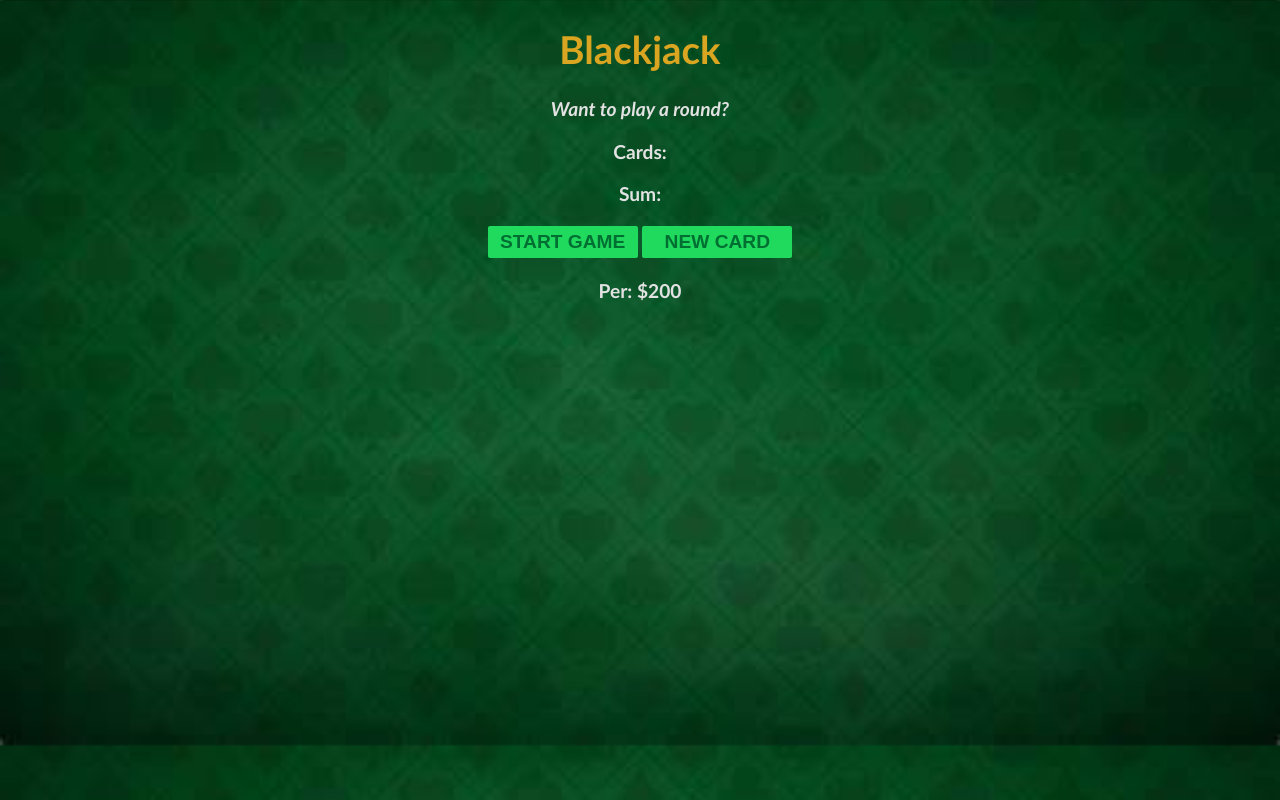
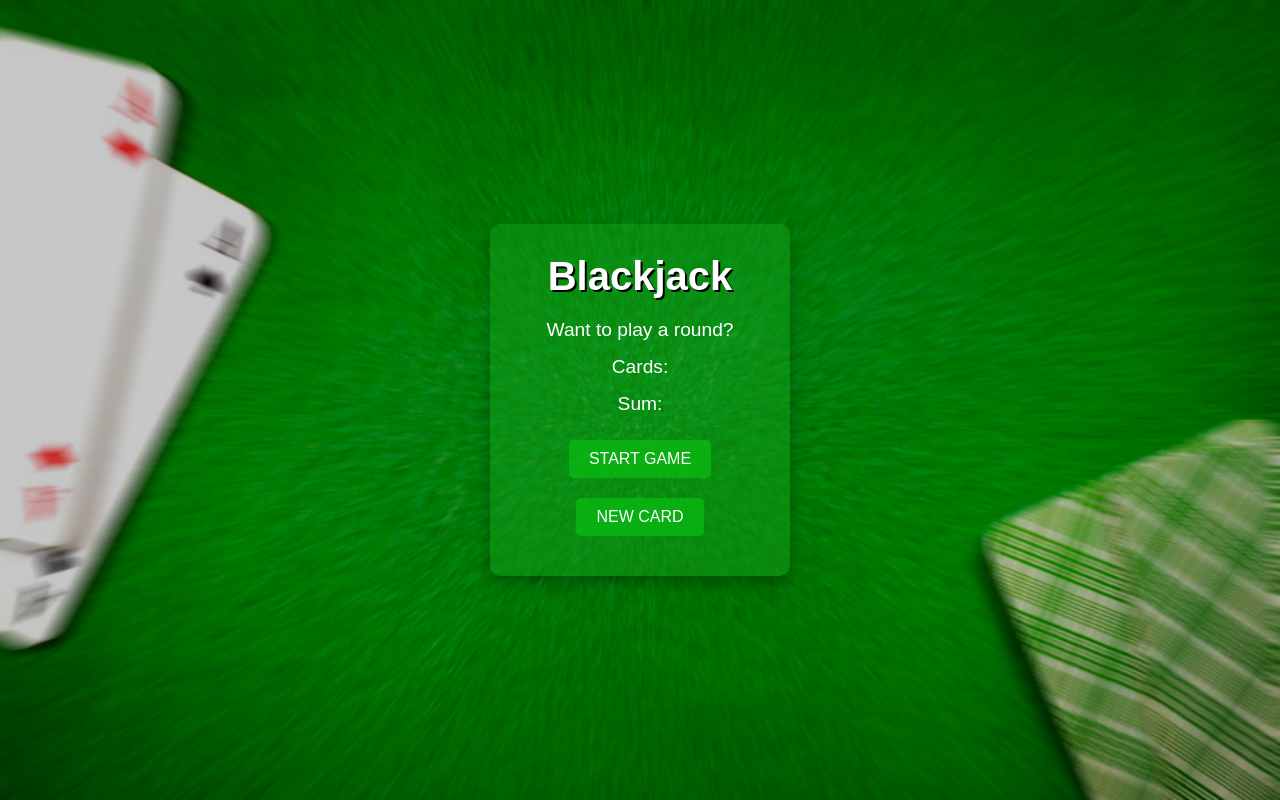
Before and after one commit to Ariya1388h/Simple-Blackjack-Game, a plain HTML site: page index.html in a window 1280 px wide. Drawn offline with nearby package versions, Linux system fonts and the light colour scheme.

Commit message:
updated look

```diff
--- a/index.html
+++ b/index.html
@@ -15,9 +15,9 @@
         <p id="sum-el">Sum:</p>
         <button onclick="startGame()">START GAME</button>
         <button onclick="newCard()">NEW CARD</button>
-        <p id="player-el"></p>
-        <script src="script.js"></script>
     </div>
 
+    <script src="https://cdnjs.cloudflare.com/ajax/libs/gsap/3.11.0/gsap.min.js"></script>
+    <script src="script.js"></script>
 </body>
 </html>
--- a/script.js
+++ b/script.js
@@ -1,8 +1,3 @@
-let player = {
-    name: "Per",
-    chips: 200
-}
-
 let cards = []
 let sum = 0
 let hasBlackJack = false
@@ -13,10 +8,10 @@ let sumEl = document.getElementById("sum-el")
 let cardsEl = document.getElementById("cards-el")
 let playerEl = document.getElementById("player-el")
 
-playerEl.textContent = player.name + ": $" + player.chips
+playerEl.textContent = `${player.name}: $${player.chips}`
 
 function getRandomCard() {
-    let randomNumber = Math.floor( Math.random()*13 ) + 1
+    let randomNumber = Math.floor(Math.random() * 13) + 1
     if (randomNumber > 10) {
         return 10
     } else if (randomNumber === 1) {
@@ -28,6 +23,7 @@ function getRandomCard() {
 
 function startGame() {
     isAlive = true
+    hasBlackJack = false
     let firstCard = getRandomCard()
     let secondCard = getRandomCard()
     cards = [firstCard, secondCard]
@@ -36,13 +32,10 @@ function startGame() {
 }
 
 function renderGame() {
-    cardsEl.textContent = "Cards: "
-    for (let i = 0; i < cards.length; i++) {
-        cardsEl.textContent += cards[i] + " "
-    }
+    cardsEl.textContent = "Cards: " + cards.join(" ")
+    sumEl.textContent = "Sum: " + sum
 
-    sumEl.textContent = "Sum: " + sum
-    if (sum <= 20) {
+    if (sum < 21) {
         message = "Do you want to draw a new card?"
     } else if (sum === 21) {
         message = "You've got Blackjack!"
@@ -51,12 +44,12 @@ function renderGame() {
         message = "You're out of the game!"
         isAlive = false
     }
+
     messageEl.textContent = message
 }
 
-
 function newCard() {
-    if (isAlive === true && hasBlackJack === false) {
+    if (isAlive && !hasBlackJack) {
         let card = getRandomCard()
         sum += card
         cards.push(card)
--- a/style.css
+++ b/style.css
@@ -1,40 +1,63 @@
+* {
+    margin: 0;
+    padding: 0;
+    box-sizing: border-box;
+    font-family: 'Arial', sans-serif;
+}
+
 body {
-    background-image: url("table.jfif");
+    background-image: url('table.jpg');
     background-size: cover;
+    display: flex;
+    justify-content: center;
+    align-items: center;
+    height: 100vh;
+    color: white;
 }
 
 .game {
-    font-family: 'Trebuchet MS', 'Lucida Sans Unicode', 'Lucida Grande', Arial, sans-serif;
-    font-size: 1.2rem;
-    font-weight: bold;
-    color: rgb(226, 226, 226);
+    background-color: #16a31d6e;
+    padding: 30px;
+    border-radius: 10px;
     text-align: center;
+    width: 300px;
+    box-shadow: 0 8px 16px rgba(0, 0, 0, 0.3);
 }
 
 h1 {
-    color: goldenrod;
+    font-size: 2.5rem;
+    margin-bottom: 20px;
+    text-shadow: 2px 2px #000;
 }
 
-#message-el {
-    font-style: italic;
+#message-el, #cards-el, #sum-el {
+    font-size: 1.2rem;
+    margin-bottom: 15px;
 }
 
 button {
-    color: #016f32;
-    width: 150px;
-    background: rgb(32, 218, 94);
-    padding-top: 5px;
-    padding-bottom: 5px;
-    font-size: 1.2rem;
-    font-weight: bold;
+    background-color: #09c012ad;
+    color: rgb(255, 255, 255);
+    padding: 10px 20px;
     border: none;
-    border-radius: 2px;
-    margin-bottom: 2px;
-    margin-top: 2px;
-    transition: .3s ease;
+    border-radius: 5px;
+    font-size: 1rem;
+    font-weight: 500;
+    cursor: pointer;
+    margin: 10px;
+    transition: background-color 0.3s ease;
 }
 
 button:hover {
-    transform: translateY(-5px);
-    background: rgb(22, 165, 70);
+    background-color: #32cc32;
 }
+
+button:active {
+    background-color: #53f85c;
+}
+
+#player-el {
+    font-size: 1.2rem;
+    margin-top: 15px;
+    font-weight: bold;
+}
```
Also changed, not shown: table.jfif (deleted), table.jpg (added).
